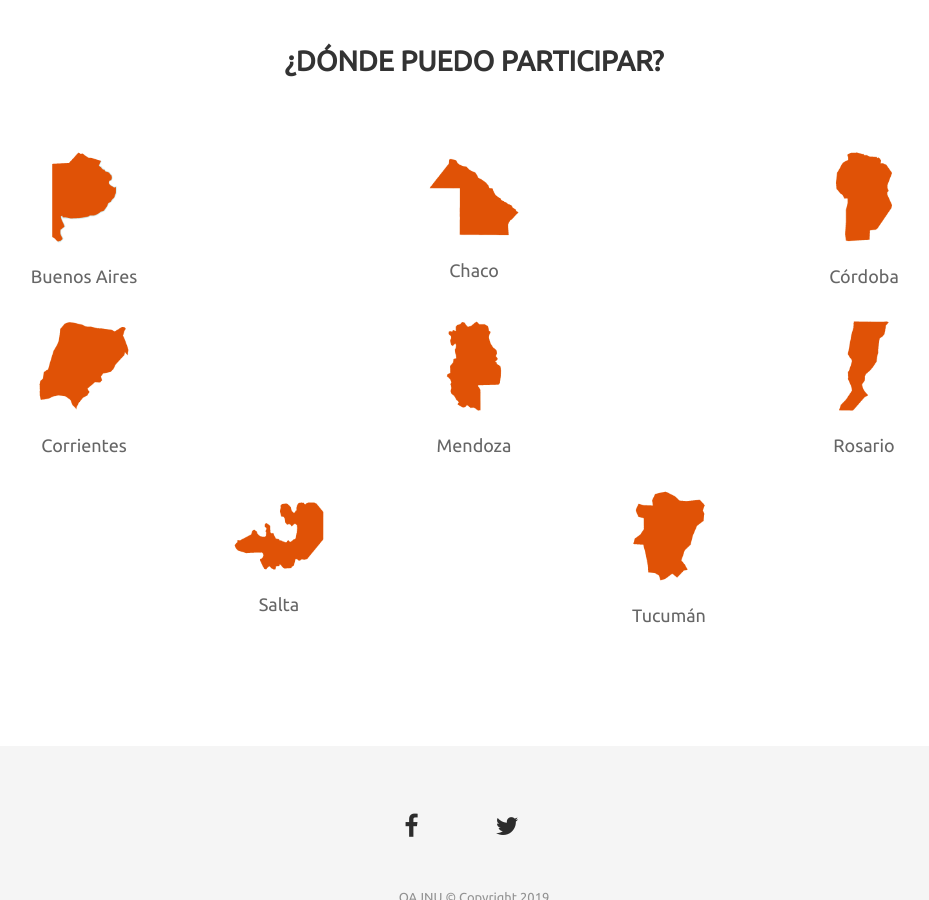
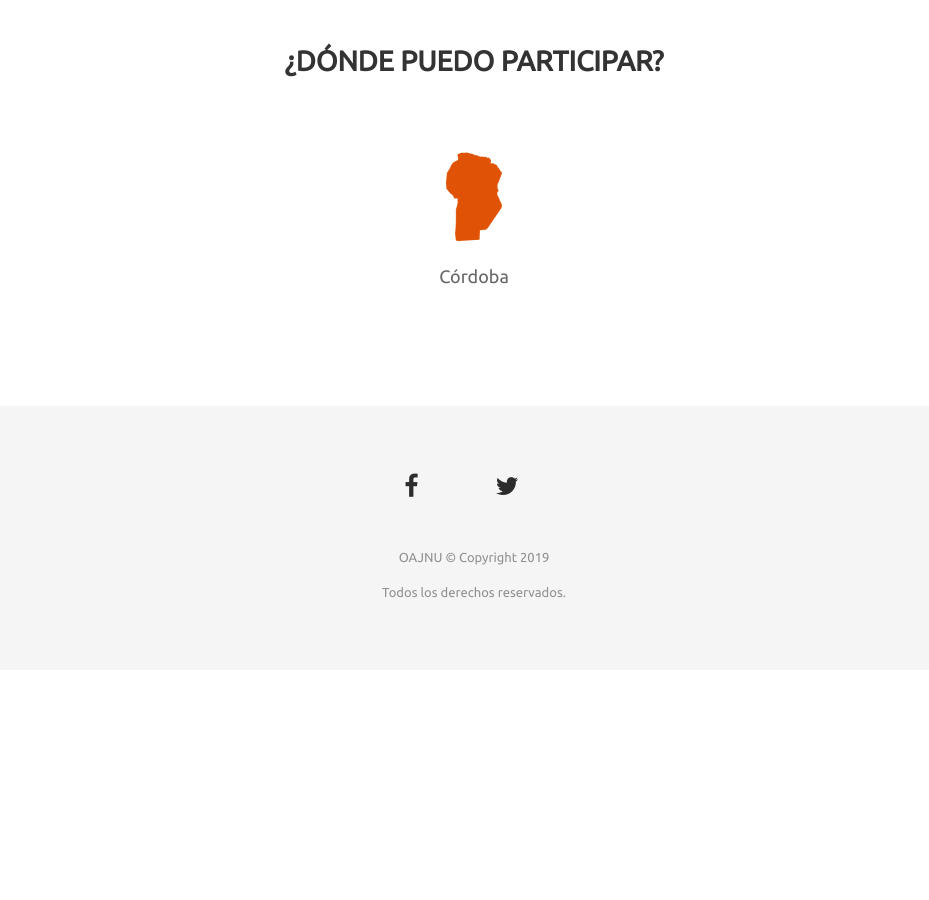
Before and after one commit to OAJNU/oajnu.github.io, a Jekyll site: the page built from _proyectos/concursoliterario.md, in a window 1280 px wide and 900 px high, scrolled down 813 px. Shown: the whole window, without its empty margins (166-1095 px from the left). Built offline with Jekyll 4.4.1, drawn with Linux system fonts in a browser that asks for light colours; nearby versions of some CDN libraries; some web fonts are replaced; after the commit the page ends 1483 px from its top, so only the background shows below that.

Commit message:
Update concursoliterario.md

```diff
--- a/_proyectos/concursoliterario.md
+++ b/_proyectos/concursoliterario.md
@@ -5,14 +5,7 @@ nameurl: concursoliterario
 description: ...
 photospastevents:
 sedes:
-  - buenosaires
   - cordoba
-  - mendoza
-  - rosario
-  - salta
-  - corrientes
-  - chaco
-  - tucuman
 objectives:
 target:
 linkinscription:
```
